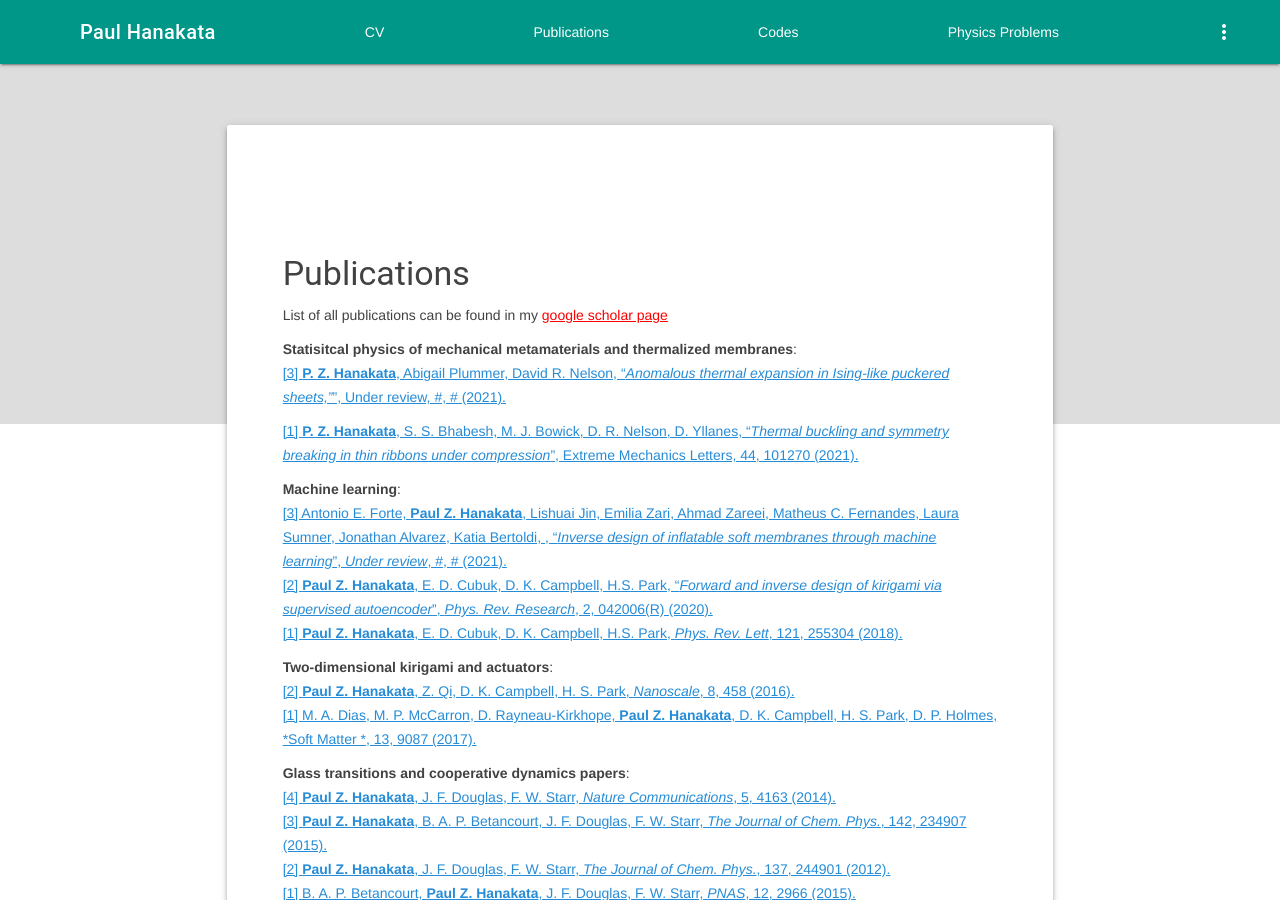
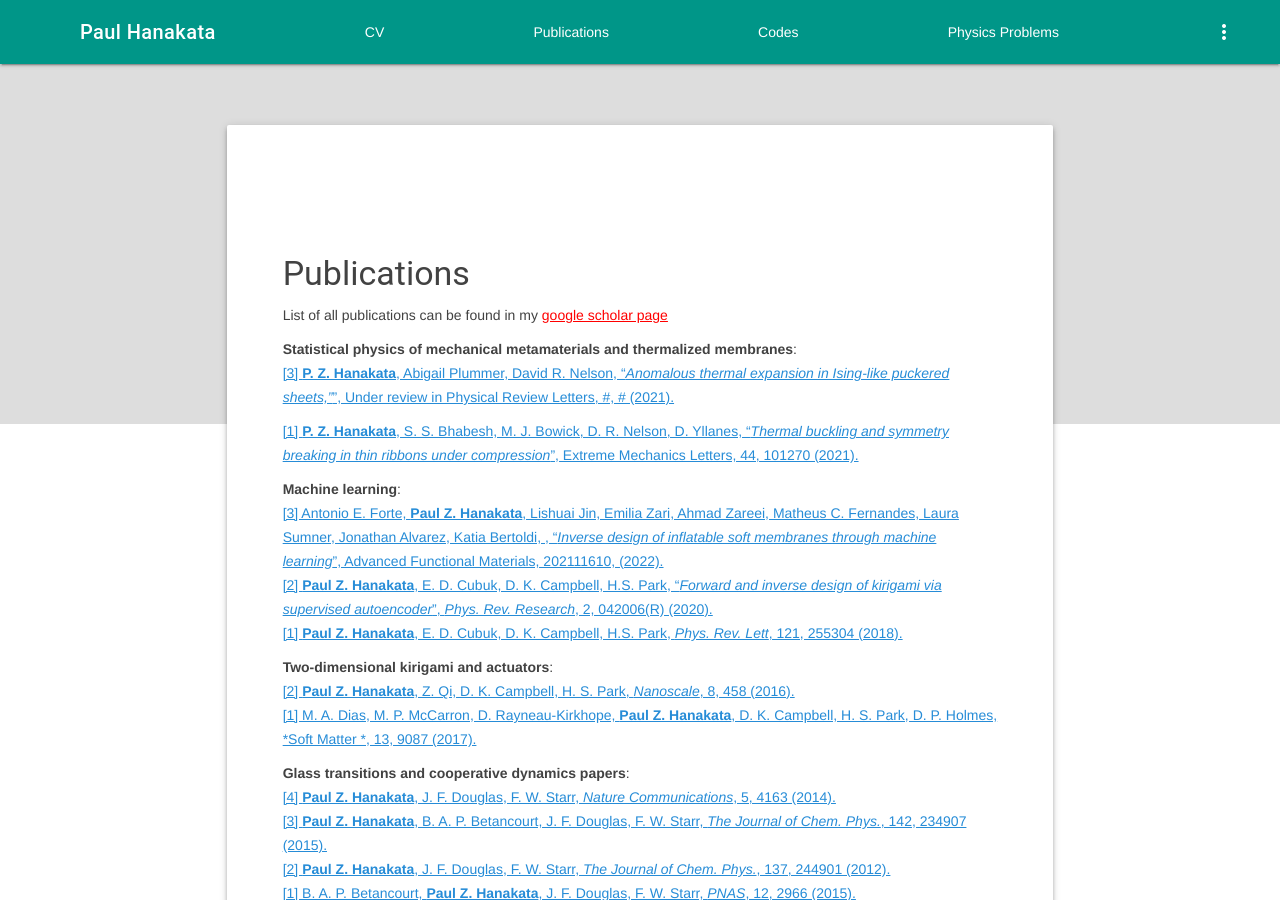
Before and after one commit to phanakata/phanakata.github.io, a Jekyll site: the page built from pages/Publications.md, in a window 1280 px wide and 900 px high. Built offline with Jekyll 4.4.1, drawn with Linux system fonts in a browser that asks for light colours.

Commit message:
Update Publications.md

```diff
--- a/pages/Publications.md
+++ b/pages/Publications.md
@@ -6,13 +6,13 @@ permalink: /Publications/
 
 List of all publications can be found in my <a href="https://scholar.google.com/citations?user=52QtSLYAAAAJ&hl=en" style="color:red"> google scholar page  </a>
 
-**Statisitcal physics of mechanical metamaterials and thermalized membranes**:\\
-<a href="https://www.sciencedirect.com/science/article/abs/pii/S2352431621000602" style="color:#268cd7">[3] **P. Z. Hanakata**, Abigail Plummer, David R. Nelson, "*Anomalous thermal expansion in Ising-like puckered sheets,"*", Under review, #, # (2021).</a>
+**Statistical physics of mechanical metamaterials and thermalized membranes**:\\
+<a href="https://www.sciencedirect.com/science/article/abs/pii/S2352431621000602" style="color:#268cd7">[3] **P. Z. Hanakata**, Abigail Plummer, David R. Nelson, "*Anomalous thermal expansion in Ising-like puckered sheets,"*", Under review in Physical Review Letters, #, # (2021).</a>
 
 <a href="https://www.sciencedirect.com/science/article/abs/pii/S2352431621000602" style="color:#268cd7">[1] **P. Z. Hanakata**, S. S.  Bhabesh, M. J. Bowick, D. R. Nelson, D. Yllanes, "*Thermal buckling and symmetry breaking in thin ribbons under compression*", Extreme Mechanics Letters, 44, 101270 (2021).</a>
 
 **Machine learning**:\\
-<a href="https://journals.aps.org/prresearch/abstract/10.1103/PhysRevResearch.2.042006" style="color:#268cd7">[3] Antonio E. Forte, **Paul Z. Hanakata**, Lishuai Jin, Emilia Zari, Ahmad Zareei, Matheus C. Fernandes, Laura Sumner, Jonathan Alvarez, Katia Bertoldi, , "*Inverse design of inflatable soft membranes through machine learning*", *Under review*, #, # (2021).</a>\\
+<a href="https://onlinelibrary.wiley.com/doi/abs/10.1002/adfm.202111610" style="color:#268cd7">[3] Antonio E. Forte, **Paul Z. Hanakata**, Lishuai Jin, Emilia Zari, Ahmad Zareei, Matheus C. Fernandes, Laura Sumner, Jonathan Alvarez, Katia Bertoldi, , "*Inverse design of inflatable soft membranes through machine learning*", Advanced Functional Materials, 202111610, (2022).</a>\\
 <a href="https://journals.aps.org/prresearch/abstract/10.1103/PhysRevResearch.2.042006" style="color:#268cd7">[2] **Paul Z. Hanakata**, E. D. Cubuk, D. K. Campbell, H.S. Park, "*Forward and inverse design of kirigami via supervised autoencoder*", *Phys. Rev. Research*, 2, 042006(R) (2020).</a>\\
 <a href="https://journals.aps.org/prl/abstract/10.1103/PhysRevLett.121.255304" style="color:#268cd7">[1] **Paul Z. Hanakata**, E. D. Cubuk, D. K. Campbell, H.S. Park, *Phys. Rev. Lett*, 121, 255304  (2018).</a>
 
```
